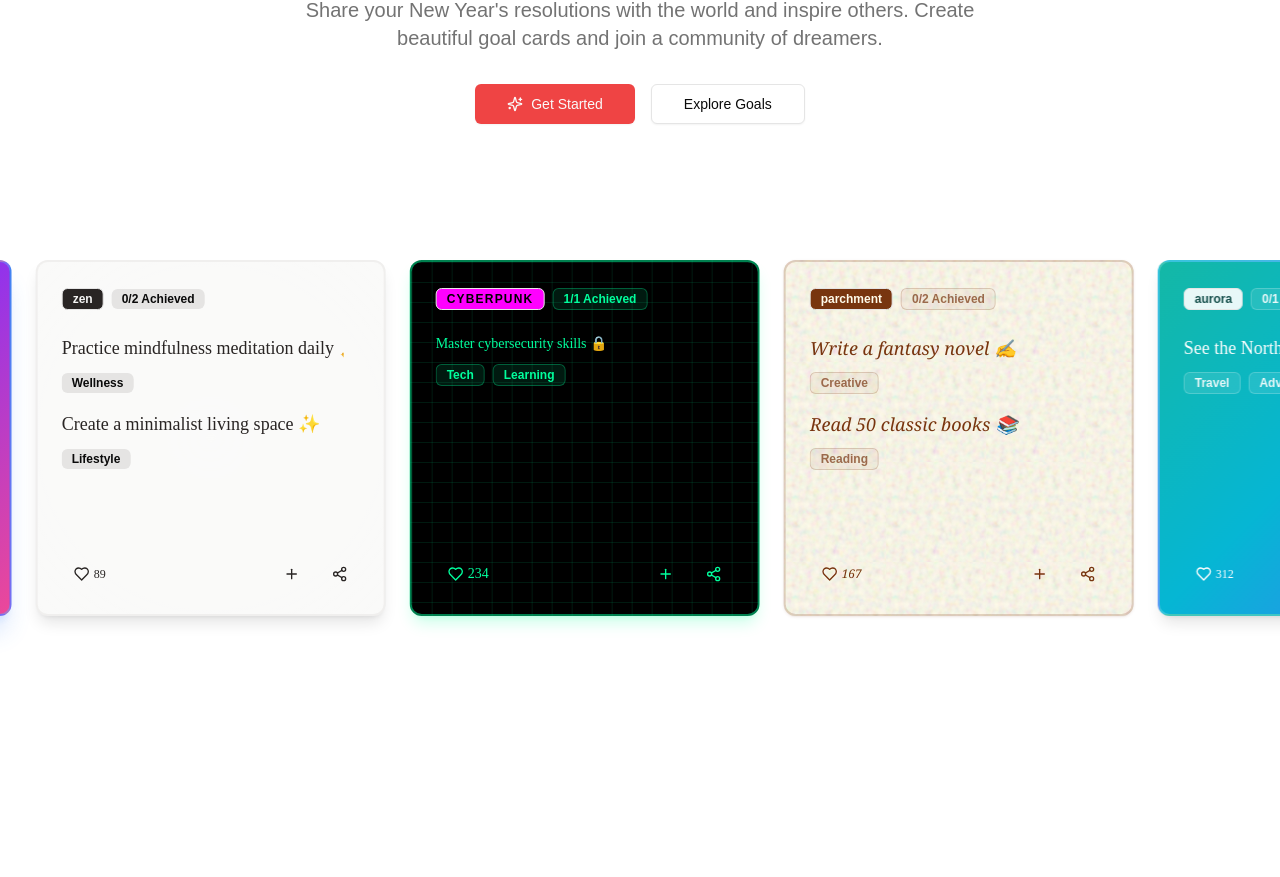
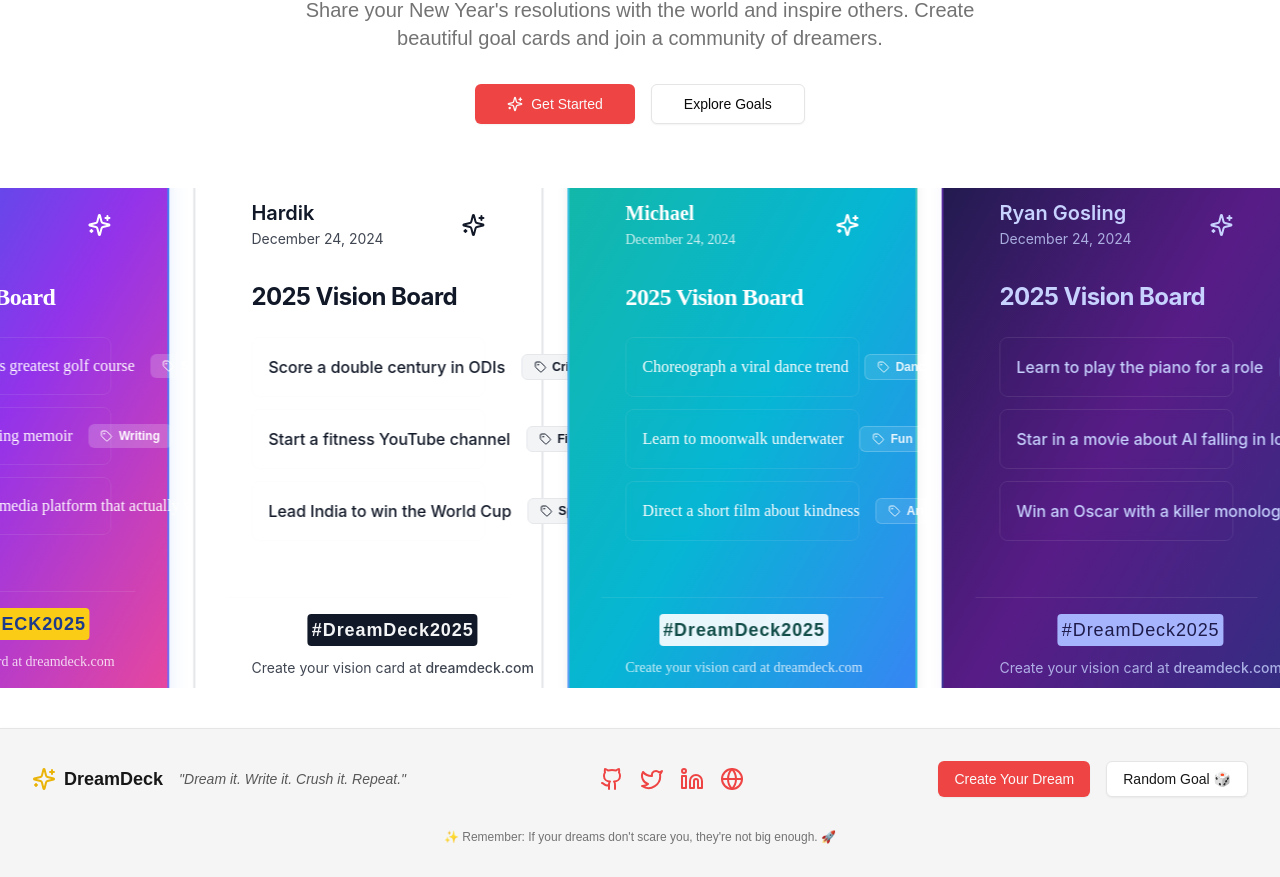
Before and after one commit to aviralsharma07/dream-deck, a Next.js app: page / in a window 1280 px wide. Shown: the part 229-1106 px from the top of the page. Before the commit the page ends 917 px from the top, so only its background shows below. Built offline with nearby package versions, Linux system fonts and the light colour scheme.

Commit message:
Add sampleCards and footer

```diff
--- a/app/create-card/page.tsx
+++ b/app/create-card/page.tsx
@@ -7,11 +7,11 @@ import { Select, SelectContent, SelectItem, SelectTrigger, SelectValue } from "@
 import { PlusCircle, Download } from "lucide-react";
 import type { Goal } from "./types";
 // import { GoalCard } from "@/components/goals/GoalCard";
-import { GoalCard } from "@/components/goals/Card";
+import { GoalCard } from "@/components/goals/GoalCard";
 import { cardThemes } from "@/components/goals/cardThemes";
 import { downloadCard } from "@/lib/downloadCard";
 
-const tags = ["Career", "Health", "Personal", "Financial", "Education", "Travel", "Relationships", "Spiritual"];
+const tags = ["Career", "Health", "Personal", "Financial", "Education", "Travel", "Relationships", "Spiritual", "Writing", "Reading", "Sports"];
 
 const themes = [
   { id: "neon", name: "Neon Dreams" },
--- a/app/layout.tsx
+++ b/app/layout.tsx
@@ -2,6 +2,7 @@ import type { Metadata } from "next";
 import "./globals.css";
 import { Header } from "@/components/header";
 import { ThemeProvider } from "@/components/theme/themeProvider";
+import Footer from "@/components/footer";
 
 export const metadata: Metadata = {
   title: "Goal Wall 2025",
@@ -19,6 +20,7 @@ export default function RootLayout({
         <ThemeProvider attribute="class" defaultTheme="system" enableSystem disableTransitionOnChange>
           <Header />
           {children}
+          <Footer />
         </ThemeProvider>
       </body>
     </html>
--- a/app/page.tsx
+++ b/app/page.tsx
@@ -1,8 +1,11 @@
+"use client";
 import { InfiniteCards } from "@/components/home/infiniteCards";
 import { Button } from "@/components/ui/button";
 import { Sparkles } from "lucide-react";
+import { useRouter } from "next/navigation";
 
 export default function Home() {
+  const router = useRouter();
   return (
     <main className="min-h-screen bg-background">
       <div className="container mx-auto px-4 py-16">
@@ -10,7 +13,7 @@ export default function Home() {
           <h1 className="font-calsans text-4xl md:text-6xl lg:text-7xl">Dream Deck 2025</h1>
           <p className="text-lg md:text-xl text-muted-foreground max-w-2xl">Share your New Year&apos;s resolutions with the world and inspire others. Create beautiful goal cards and join a community of dreamers.</p>
           <div className="flex gap-4">
-            <Button size="lg" variant="destructive">
+            <Button size="lg" variant="destructive" onClick={() => router.push("/create-card")}>
               <Sparkles className="w-4 h-4" />
               Get Started
             </Button>
--- /dev/null
+++ b/components/footer.tsx
@@ -0,0 +1,51 @@
+"use client";
+import { Sparkles, Github, Twitter, Linkedin, Globe } from "lucide-react";
+import Link from "next/link";
+import { useRouter } from "next/navigation";
+import { Button } from "./ui/button";
+const links = [
+  { href: "https://github.com/aviralsharma07", icon: Github, label: "GitHub" },
+  { href: "https://twitter.com/_aviral07", icon: Twitter, label: "Twitter" },
+  { href: "https://linkedin.com/in/aviral07", icon: Linkedin, label: "LinkedIn" },
+  { href: "https://www.aviral.tech", icon: Globe, label: "Website" },
+];
+
+const Footer = () => {
+  const router = useRouter();
+  return (
+    <footer className="w-full mt-10 border-1 drop-shadow-md bg-neutral-100 dark:bg-neutral-900 text-neutral-900 dark:text-neutral-100 border-t border-neutral-200 dark:border-neutral-800 py-8">
+      <div className="px-8 mx-auto flex flex-col sm:flex-row justify-between items-center">
+        {/* Left Section */}
+        <div className="flex flex-col sm:flex-row items-center gap-4">
+          <h2 className="text-lg inline-flex items-center gap-2 font-bold">
+            <Sparkles className="h-6 w-6 text-yellow-500" /> DreamDeck
+          </h2>
+          <p className="italic text-sm opacity-70">"Dream it. Write it. Crush it. Repeat."</p>
+        </div>
+
+        {/* Middle Section */}
+        <div className="mt-6 sm:mt-0 flex gap-4 text-sm font-medium items-center">
+          {links.map(({ href, icon: Icon, label }) => (
+            <Link key={label} href={href} target="_blank" rel="noopener noreferrer" className="group relative flex items-center justify-center" aria-label={label}>
+              <Icon className="h-6 w-6 text-destructive transition-transform duration-200 group-hover:scale-110 group-hover:-rotate-6" />
+              <span className="absolute -bottom-7 hidden text-sm text-muted group-hover:block">{label}</span>
+            </Link>
+          ))}
+        </div>
+
+        {/* Right Section */}
+        <div className="mt-6 sm:mt-0 flex gap-4 items-center">
+          <Button variant="destructive" onClick={() => router.push("/create-card")}>
+            Create Your Dream
+          </Button>
+          <Button variant="outline">Random Goal 🎲</Button>
+        </div>
+      </div>
+
+      {/* Easter Egg */}
+      <div className="mt-8 text-center text-xs text-neutral-500 dark:text-neutral-400">✨ Remember: If your dreams don&apos;t scare you, they&apos;re not big enough. 🚀</div>
+    </footer>
+  );
+};
+
+export default Footer;
--- a/components/goals/Card.tsx
+++ /dev/null
@@ -1,69 +0,0 @@
-"use client";
-
-import { cn } from "@/lib/utils";
-import { cardThemes } from "./cardThemes";
-import { Card, CardContent, CardFooter, CardHeader } from "@/components/ui/card";
-import { Goal } from "@/app/create-card/types";
-import { Sparkles, Tag } from "lucide-react";
-import { Badge } from "../ui/badge";
-
-interface GoalCardProps {
-  userName: string;
-  goals: Goal[];
-  theme: keyof typeof cardThemes;
-  onGoalRemove: (id: string) => void;
-  cardRef: React.RefObject<HTMLDivElement | null>;
-}
-
-export function GoalCard({ userName, goals, theme, onGoalRemove, cardRef }: GoalCardProps) {
-  const themeStyle = cardThemes[theme];
-
-  return (
-    <div ref={cardRef} className="inline-block max-w-3xl w-full">
-      <Card className={cn("relative p-8 border-2 transition-all duration-300", themeStyle.background, themeStyle.border)}>
-        <CardHeader>
-          <div className="flex items-center justify-between mb-6">
-            <div className="space-y-1">
-              <h3 className={cn("text-xl font-semibold", themeStyle.text)}>{userName}</h3>
-              <span className={cn("text-sm opacity-80", themeStyle.text)}>
-                {new Date().toLocaleDateString("en-US", {
-                  year: "numeric",
-                  month: "long",
-                  day: "numeric",
-                })}
-              </span>
-            </div>
-            <Sparkles className={cn("w-6 h-6", themeStyle.text)} />
-          </div>
-          <div className="mb-8">
-            <h2 className={cn("text-2xl font-bold tracking-tight", themeStyle.text)}>2025 Vision Board</h2>
-          </div>
-        </CardHeader>
-
-        {/* Goals Section */}
-        <CardContent>
-          <div className="space-y-3 mb-8">
-            {goals.map((goal) => (
-              <div key={goal.id} className={cn("group flex items-center justify-between gap-4 p-4 rounded-lg transition-all duration-200", "hover:bg-background/10 cursor-pointer", "border border-border/10 backdrop-blur-sm", "transform hover:scale-[1.02]")} onClick={() => onGoalRemove(goal.id)}>
-                <span className={cn("text-base font-medium", themeStyle.text)}>{goal.text}</span>
-                <Badge variant="secondary" className={cn("text-xs px-3 py-1 flex items-center transition-colors", themeStyle.tag)}>
-                  <Tag className="w-3 h-3 mr-1.5" />
-                  {goal.tag}
-                </Badge>
-              </div>
-            ))}
-          </div>
-        </CardContent>
-        <CardFooter className="relative z-10 pt-4 border-t border-border/10">
-          <div className="flex flex-col items-center mx-auto gap-3">
-            <span className={cn("text-lg rounded-sm py-[2px] px-1 font-bold tracking-wider", themeStyle.accent)}>#DreamDeck2025</span>
-
-            <p className={cn("text-sm text-center opacity-80", themeStyle.text)}>
-              Create your vision card at <span className={cn("font-medium transition-opacity cursor-pointer hover:opacity-75 hover:underline", themeStyle.text)}>dreamdeck.com</span>
-            </p>
-          </div>
-        </CardFooter>
-      </Card>
-    </div>
-  );
-}
--- a/components/goals/GoalCard.tsx
+++ b/components/goals/GoalCard.tsx
@@ -3,67 +3,67 @@
 import { cn } from "@/lib/utils";
 import { cardThemes } from "./cardThemes";
 import { Card, CardContent, CardFooter, CardHeader } from "@/components/ui/card";
-import { Button } from "@/components/ui/button";
-import { Heart, Share2, Plus, Sparkles } from "lucide-react";
-import { motion } from "framer-motion";
-import { GoalTag } from "./goalTag";
-import { ScrollArea } from "@/components/ui/scroll-area";
+import { Goal } from "@/app/create-card/types";
+import { Sparkles, Tag } from "lucide-react";
+import { Badge } from "../ui/badge";
 
-interface Goal {
-  text: string;
-  tags: string[];
+export interface GoalCardProps {
+  userName: string;
+  goals: Goal[];
+  theme: keyof typeof cardThemes;
+  onGoalRemove?: (id: string) => void;
+  cardRef?: React.RefObject<HTMLDivElement | null>;
 }
 
-interface EnhancedGoalCardProps {
-  theme: keyof typeof cardThemes;
-  goals: Goal[];
-  likes?: number;
-  achieved?: number;
-}
-
-export function GoalCard({ theme, goals, likes = 0, achieved = 0 }: EnhancedGoalCardProps) {
+export function GoalCard({ userName, goals, theme, onGoalRemove, cardRef }: GoalCardProps) {
   const themeStyle = cardThemes[theme];
 
   return (
-    <motion.div whileHover={{ scale: 1.02, rotate: 0.5 }} whileTap={{ scale: 0.98 }} className="relative">
-      <Card className={cn("relative border-2 transition-all duration-300 overflow-hidden", themeStyle.background, themeStyle.border, themeStyle.paper)}>
-        <CardHeader className="space-y-2">
-          <div className="flex items-center gap-2">
-            <GoalTag text={theme} className={themeStyle.accent} />
-            <GoalTag text={`${achieved}/${goals.length} Achieved`} className={themeStyle.tag} />
+    <div ref={cardRef} className="inline-block max-w-3xl w-full">
+      <Card className={cn("relative p-8 border-2 transition-all duration-300", themeStyle.background, themeStyle.border)}>
+        <CardHeader>
+          <div className="flex items-center justify-between mb-6">
+            <div className="space-y-1">
+              <h3 className={cn("text-xl font-semibold", themeStyle.text)}>{userName}</h3>
+              <span className={cn("text-sm opacity-80", themeStyle.text)}>
+                {new Date().toLocaleDateString("en-US", {
+                  year: "numeric",
+                  month: "long",
+                  day: "numeric",
+                })}
+              </span>
+            </div>
+            <Sparkles className={cn("w-6 h-6", themeStyle.text)} />
+          </div>
+          <div className="mb-8">
+            <h2 className={cn("text-2xl font-bold tracking-tight", themeStyle.text)}>2025 Vision Board</h2>
           </div>
         </CardHeader>
+
+        {/* Goals Section */}
         <CardContent>
-          <ScrollArea className="h-[200px] pr-4">
-            <div className="space-y-4">
-              {goals.map((goal, index) => (
-                <div key={index} className="space-y-2">
-                  <p className={cn("text-lg relative", themeStyle.text)}>{goal.text}</p>
-                  <div className="flex flex-wrap gap-2">
-                    {goal.tags.map((tag, tagIndex) => (
-                      <GoalTag key={tagIndex} text={tag} className={themeStyle.tag} />
-                    ))}
-                  </div>
-                </div>
-              ))}
-            </div>
-          </ScrollArea>
+          <div className="space-y-3 mb-8">
+            {goals.map((goal) => (
+              <div key={goal.id} className={cn("group flex items-center justify-between gap-4 p-4 rounded-lg transition-all duration-200", "hover:bg-background/10 cursor-pointer", "border border-border/10 backdrop-blur-sm", "transform hover:scale-[1.02]")} onClick={() => onGoalRemove(goal.id)}>
+                <span className={cn("text-base font-medium", themeStyle.text)}>{goal.text}</span>
+                <Badge variant="secondary" className={cn("text-xs px-3 py-1 flex items-center transition-colors", themeStyle.tag)}>
+                  <Tag className="w-3 h-3 mr-1.5" />
+                  {goal.tag}
+                </Badge>
+              </div>
+            ))}
+          </div>
         </CardContent>
-        <CardFooter className="flex justify-between">
-          <Button variant="ghost" size="sm" className={cn("gap-1 group", themeStyle.text)}>
-            <Heart className="w-4 h-4 group-hover:fill-current" />
-            <span>{likes}</span>
-          </Button>
-          <div className="flex gap-2">
-            <Button variant="ghost" size="sm" className={cn("gap-1", themeStyle.text)}>
-              <Plus className="w-4 h-4" />
-            </Button>
-            <Button variant="ghost" size="sm" className={cn("gap-1", themeStyle.text)}>
-              <Share2 className="w-4 h-4" />
-            </Button>
+        <CardFooter className="relative z-10 pt-4 border-t border-border/10">
+          <div className="flex flex-col items-center mx-auto gap-3">
+            <span className={cn("text-lg rounded-sm py-[2px] px-1 font-bold tracking-wider", themeStyle.accent)}>#DreamDeck2025</span>
+
+            <p className={cn("text-sm text-center opacity-80", themeStyle.text)}>
+              Create your vision card at <span className={cn("font-medium transition-opacity cursor-pointer hover:opacity-75 hover:underline", themeStyle.text)}>dreamdeck.com</span>
+            </p>
           </div>
         </CardFooter>
       </Card>
-    </motion.div>
+    </div>
   );
 }
--- a/components/header.tsx
+++ b/components/header.tsx
@@ -8,7 +8,7 @@ export function Header() {
     <header className="sticky top-0 z-50 px-8 w-full border-b bg-background/95 backdrop-blur supports-[backdrop-filter]:bg-background/60">
       <div className="container flex h-14 items-center">
         <Link href="/" className="flex items-center space-x-2">
-          <Sparkles className="h-6 w-6" />
+          <Sparkles className="h-6 w-6 text-yellow-500" />
           <span className="font-bold">Dream Deck</span>
         </Link>
         <nav className="flex items-center space-x-6 ml-14">
--- a/components/home/infiniteCards.tsx
+++ b/components/home/infiniteCards.tsx
@@ -1,71 +1,104 @@
 "use client";
 
-import { GoalCard } from "../goals/GoalCard";
+import { GoalCard, GoalCardProps } from "../goals/GoalCard";
 import { motion } from "framer-motion";
+import { type Goal } from "@/app/create-card/types";
 
-const sampleGoals = [
+// const sampleGoals: Goal[] = []
+
+// const sampleCards: GoalCardProps[] = [
+//   {
+//     userName: "John Doe",
+//     goals: [
+//       { id: "1", text: "Learn React", tag: "Tech" },
+//       { id: "2", text: "Start a blog", tag: "Writing" },
+//       { id: "3", text: "Read 100 books", tag: "Reading" },
+//     ],
+//     theme: "superhero",
+//   },
+//   {
+//     userName: "Jane Doe",
+//     goals: [
+//       { id: "4", text: "Learn Vue", tag: "Tech" },
+//       { id: "5", text: "Start a podcast", tag: "Audio" },
+//       { id: "6", text: "Read 50 books", tag: "Reading" },
+//     ],
+//     theme: "cyberpunk",
+//   },
+// ];
+
+const sampleCards: GoalCardProps[] = [
   {
-    theme: "superhero" as const,
+    userName: "Badshah",
     goals: [
-      {
-        text: "Train like a superhero and run a marathon! 🏃‍♂️",
-        tags: ["Fitness", "Challenge"],
-      },
+      { id: "1", text: "Drop the next #1 hit single", tag: "Music" },
+      { id: "2", text: "Master making 5-star butter chicken", tag: "Cooking" },
+      { id: "3", text: "Collaborate with an international artist", tag: "Music" },
     ],
-    likes: 156,
-    achieved: 1,
+    theme: "neon",
   },
   {
-    theme: "zen" as const,
+    userName: "Trump",
     goals: [
-      {
-        text: "Practice mindfulness meditation daily 🧘‍♀️",
-        tags: ["Wellness"],
-      },
-      {
-        text: "Create a minimalist living space ✨",
-        tags: ["Lifestyle"],
-      },
+      { id: "4", text: "Build the world’s greatest golf course", tag: "Sports" },
+      { id: "5", text: "Write a best-selling memoir", tag: "Writing" },
+      { id: "6", text: "Launch a social media platform that actually works", tag: "Tech" },
     ],
-    likes: 89,
-    achieved: 0,
+    theme: "superhero",
   },
   {
-    theme: "cyberpunk" as const,
+    userName: "Hardik",
     goals: [
-      {
-        text: "Master cybersecurity skills 🔒",
-        tags: ["Tech", "Learning"],
-      },
+      { id: "7", text: "Score a double century in ODIs", tag: "Cricket" },
+      { id: "8", text: "Start a fitness YouTube channel", tag: "Fitness" },
+      { id: "9", text: "Lead India to win the World Cup", tag: "Sports" },
     ],
-    likes: 234,
-    achieved: 1,
+    theme: "minimal",
   },
   {
-    theme: "parchment" as const,
+    userName: "Michael",
     goals: [
-      {
-        text: "Write a fantasy novel ✍️",
-        tags: ["Creative"],
-      },
-      {
-        text: "Read 50 classic books 📚",
-        tags: ["Reading"],
-      },
+      { id: "10", text: "Choreograph a viral dance trend", tag: "Dance" },
+      { id: "11", text: "Learn to moonwalk underwater", tag: "Fun" },
+      { id: "12", text: "Direct a short film about kindness", tag: "Art" },
     ],
-    likes: 167,
-    achieved: 0,
+    theme: "aurora",
   },
   {
-    theme: "aurora" as const,
+    userName: "Ryan Gosling",
     goals: [
-      {
-        text: "See the Northern Lights in Iceland 🌌",
-        tags: ["Travel", "Adventure"],
-      },
+      { id: "13", text: "Learn to play the piano for a role", tag: "Music" },
+      { id: "14", text: "Star in a movie about AI falling in love", tag: "Acting" },
+      { id: "15", text: "Win an Oscar with a killer monologue", tag: "Awards" },
     ],
-    likes: 312,
-    achieved: 0,
+    theme: "cosmic",
+  },
+  {
+    userName: "Ameya",
+    goals: [
+      { id: "16", text: "Write a novel that redefines sci-fi", tag: "Writing" },
+      { id: "17", text: "Visit every country in Europe", tag: "Travel" },
+      { id: "18", text: "Start a podcast about underappreciated tech innovations", tag: "Audio" },
+    ],
+    theme: "cyberpunk",
+  },
+  {
+    userName: "Thorfinn",
+    goals: [
+      { id: "19", text: "Rediscover the land of Vinland", tag: "Adventure" },
+      { id: "20", text: "Master swordsmanship with style", tag: "Skills" },
+      { id: "21", text: "Learn to bake Viking bread", tag: "Cooking" },
+    ],
+    theme: "parchment",
+  },
+  {
+    userName: "Loki",
+    goals: [
+      { id: "22", text: "Outwit Thor in a game of chess", tag: "Fun" },
+      { id: "23", text: "Rule at least one realm (preferably Asgard)", tag: "Power" },
+      { id: "24", text: "Learn to cook pasta without burning it", tag: "Cooking" },
+    ],
+    theme: "zen",
   },
 ];
 
@@ -84,9 +117,9 @@ export function InfiniteCards() {
         >
           {[...Array(2)].map((_, setIndex) => (
             <div key={setIndex} className="flex gap-6">
-              {sampleGoals.map((goal, index) => (
+              {sampleCards.map((card, index) => (
                 <div key={`${setIndex}-${index}`} className="w-[350px] shrink-0">
-                  <GoalCard {...goal} />
+                  <GoalCard userName={card.userName} goals={card.goals} theme={card.theme} />
                 </div>
               ))}
             </div>
```
